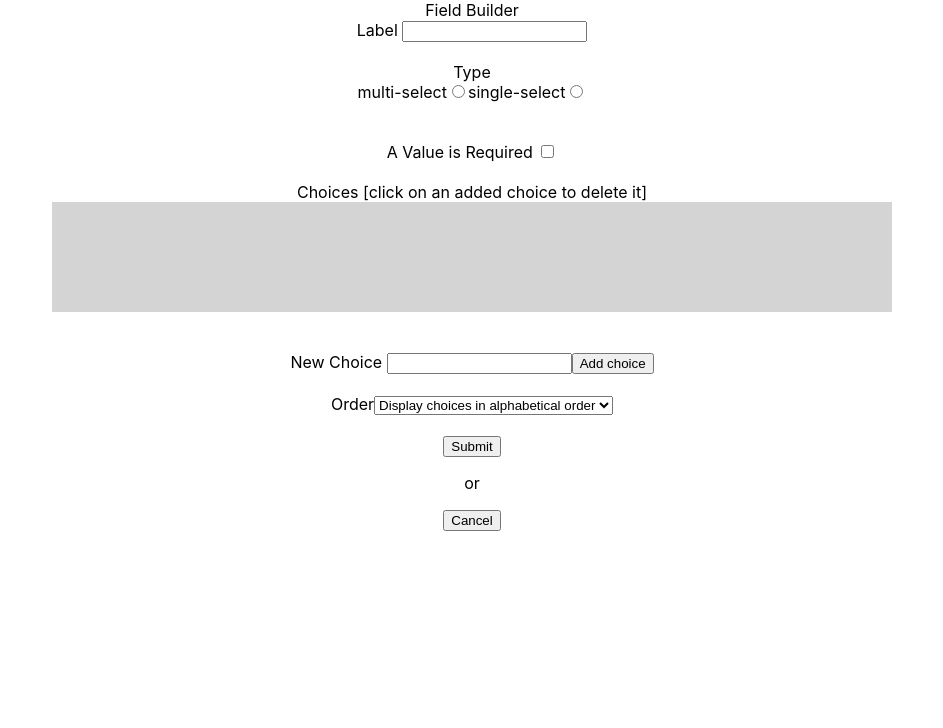
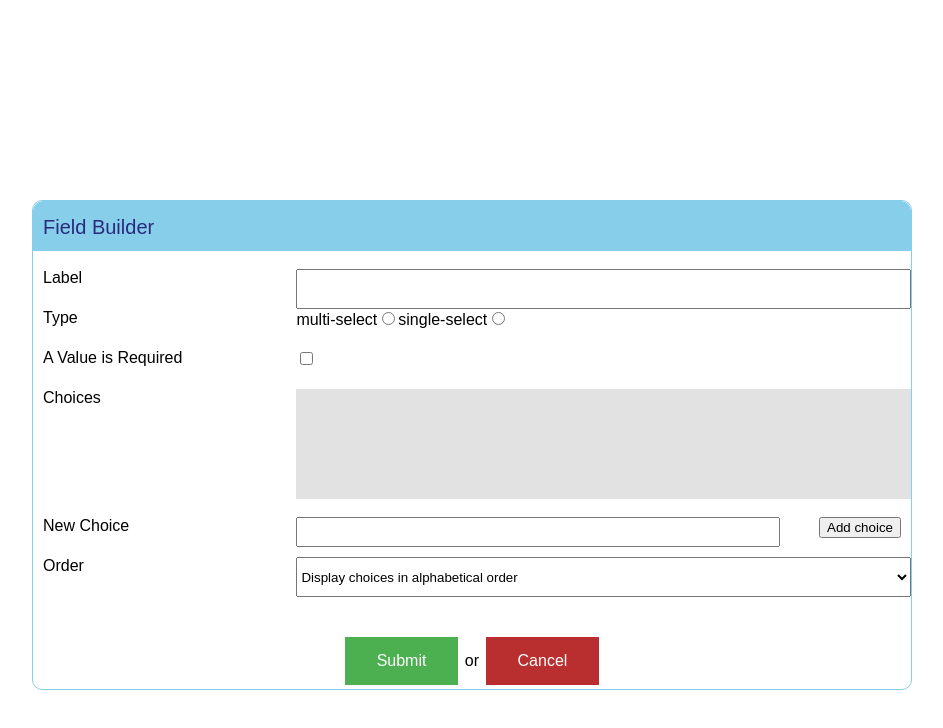
Before and after one commit to shuyuan6/FieldBuilder, a React (Create React App) app: page / in a window 1280 px wide. Shown: the top 728 px of the page, without its empty margins (168-1111 px from the left). Built offline with nearby package versions, Linux system fonts and the light colour scheme.

Commit message:
Add css.

```diff
--- a/src/App.css
+++ b/src/App.css
@@ -1,4 +1,87 @@
-.App {
+* {
+  box-sizing: border-box;
+}
+
+.container {
+  background: white;
+  border: 1px solid skyblue;
+  border-radius: 10px;
+  gap: 20px;
+  font-family: Arial, Helvetica, sans-serif;
+  margin: 200px;
+}
+
+.fieldBuilder {
+  border-top-left-radius: 10px;
+  border-top-right-radius: 10px;
+  background: skyblue;
+  height: 50px;
+  vertical-align: end;
+  font: bold;
+  border: none;
+  color: rgb(43, 43, 126);
+  padding: 15px 10px;
+  text-align: left;
+  text-decoration: none;
+  font-size: 20px;
+  cursor: pointer;
+}
+
+.leftColumn {
+  padding-left: 10px;
+  float: left;
+  width: 30%;
+  height: 40px;
+}
+
+.rightColumn {
+  float: left;
+  width: 70%;
+  height: 40px;
+  padding-right: 10px;
+}
+
+.row:after {
+  content: "";
+  display: table;
+  clear: both;
+}
+
+.submissonButton {
+  background-color: #4caf50;
+  border: none;
+  color: white;
+  padding: 15px 32px;
+  text-align: center;
+  text-decoration: none;
+  display: inline-block;
+  font-size: 16px;
+  margin: 4px 2px;
+  cursor: pointer;
+}
+
+.cancelButton {
+  background-color: #b92e2e;
+  border: none;
+  color: white;
+  padding: 15px 32px;
+  text-align: center;
+  text-decoration: none;
+  display: inline-block;
+  font-size: 16px;
+  margin: 4px 2px;
+  cursor: pointer;
+}
+
+.addChoiceButton {
+  float: right;
+}
+
+.newChoiceTextField {
+  width: 80%;
+  height: 30px;
+}
+.add .App {
   text-align: center;
 }
 
@@ -18,13 +101,12 @@
 }
 
 .choices {
-  background-color: rgb(212, 212, 212);
-  width: 800px;
+  background-color: rgb(226, 226, 226);
   height: 110px;
-  min-height:101%;
+  min-height: 101%;
   overflow-y: scroll;
   margin: auto;
-  list-style-type:none;
+  list-style-type: none;
 }
 
 ::-webkit-scrollbar {
@@ -34,8 +116,8 @@
 
 ::-webkit-scrollbar-thumb {
   border-radius: 5px;
-  background-color: rgba(0,0,0,.5);
-  -webkit-box-shadow: 0 0 1px rgba(255,255,255,.5);
+  background-color: rgba(0, 0, 0, 0.5);
+  -webkit-box-shadow: 0 0 1px rgba(255, 255, 255, 0.5);
 }
 
 .App-header {
--- a/src/App.js
+++ b/src/App.js
@@ -1,7 +1,7 @@
 import logo from './logo.svg';
-import './App.css';
 import React from 'react';
-
+import "./App.css";
+//import styles from "./App.css";
 const initialState = {
   choices: [],
   defaultChoice: '',
@@ -30,6 +30,7 @@ class App extends React.Component {
     this.handleOrderChange = this.handleOrderChange.bind(this)
     this.handleDeleteChoiceClicked = this.handleDeleteChoiceClicked.bind(this)
     this.handleSetDefaultChoiceClicked = this.handleSetDefaultChoiceClicked.bind(this)
+
   }
 
   async sendPostRequest(input) {
@@ -53,7 +54,7 @@ class App extends React.Component {
 
   handleDeleteChoiceClicked(e, item) {
     const toBeDeletedChoice = item
-    console.log(`Delte Choice clicked for [${toBeDeletedChoice}] ${typeof(toBeDeletedChoice)}`)
+    console.log(`Delete Choice clicked for [${toBeDeletedChoice}] ${typeof(toBeDeletedChoice)}`)
     var array = [...this.state.choices];
     var index = array.indexOf(toBeDeletedChoice)
 
@@ -133,74 +134,87 @@ class App extends React.Component {
 
     })
   };
-
+  /*
+<label className='column'>Label </label>
+          <input className='column' type="text" value={this.state.label} onChange={this.handleLabelTextChanged}/>
+          */
   render() {
     return (
-    <div className="App">
+    <div className='container'>
 
-      <div className="field-builder-title">
+      <div className='fieldBuilder'>
         Field Builder
       </div>
-
-      <div className="field-builder-body">
-        <label>Label </label>
-        <input type="text" value={this.state.label} onChange={this.handleLabelTextChanged}/>
-        <br/>
       <br/>
 
-        <label>Type </label>
-        <div onChange={this.handleTypeSelected}>
+      <div>
+        <div className='row'>
+          <label className='leftColumn'> Label </label>
+          <input className='rightColumn' type="text" value={this.state.label} onChange={this.handleLabelTextChanged}/>
+        </div>
+
+        <div className='row'>
+          <label className='leftColumn'>Type </label>
+          <div className='rightColumn' onChange={this.handleTypeSelected}>
             <label>multi-select</label>
             <input type="radio" id="multi-select" name="select-type" value="multi-select"/>
             <label>single-select</label>
             <input type="radio" id="single-select" name="select-type" value="single-select"/>
           </div>
-        <br/>
-        <br/>
+        </div>
 
-        <label>A Value is Required </label>
+        <div className='row'>
+          <label className='leftColumn'>A Value is Required </label>
           <input type="checkbox" id="value-required" onChange={this.handleValueRequiredChecked} checked={this.state.valueRequired}></input>
-        <br/>
-        <br/>
+        </div>
 
-        <label>Choices [click on an added choice to delete it]</label>
-        <ul className="choices">
+        <div className='row'>
+          <label className='leftColumn'>Choices</label>
+          <ul className='rightColumn' className='choices'>
             {this.state.choices.map(item =>
               this.state.defaultChoice === item ?
+
                 <li key={item}>
-                <p className='inner'><b> {item}</b></p>
                   <button className='inner' value={item} onClick={e => this.handleDeleteChoiceClicked(e, item)} className="clickChoiceBox">delete</button>
                   <button className='inner' value={item} onClick={e => this.handleSetDefaultChoiceClicked(e, item)} className="clickChoiceBox">set as default</button>
+                  <p className='inner'><b> {item}</b></p>
+                </li>
 
-              </li>
               : <li key={item}>
-                <p className='inner'> {item} </p>
                   <button className='inner' value={item} onClick={e => this.handleDeleteChoiceClicked(e, item)} className="clickChoiceBox"> delete</button>
                   <button className='inner' value={item} onClick={e => this.handleSetDefaultChoiceClicked(e, item)} className="clickChoiceBox">set as default</button>
+                  <p className='inner'> {item} </p>
                 </li>
             )}
           </ul>
-        <br/>
+        </div>
         <br/>
 
-        <label >New Choice </label>
-        <input value={this.state.newChoice} onChange={this.handleNewChoiceTextChanged} type="text"/>
-        <button type="button" onClick={this.handleAddChoiceClicked}> Add choice</button>
-        <br/>
-        <br/>
+        <div className='row'>
+          <label className='leftColumn' >New Choice </label>
+          <div className='rightColumn'>
+            <input className='newChoiceTextField' value={this.state.newChoice} onChange={this.handleNewChoiceTextChanged} type="text"/>
+            <button className='addChoiceButton' type="button" onClick={this.handleAddChoiceClicked}> Add choice</button>
+          </div>
+        </div>
 
-        <label >Order</label>
-        <select onChange={this.handleOrderChange}>
+        <div className='row'>
+          <label className='leftColumn'>Order</label>
+          <select className='rightColumn' onChange={this.handleOrderChange}>
             <option value="alphabetical">Display choices in alphabetical order</option>
             <option value="reverse-alphabetical">Display choices in reverse order</option>
             <option value="random">Display choices in random order</option>
           </select>
+        </div>
+
         <br/><br/>
-
-        <button type="button" name="submit-button" onClick={this.handleSubmitClicked}> Submit</button>
-        <p> or </p>
-        <button type="button" name="cancel-button" onClick={this.handleCancelClicked}> Cancel</button>
-
+        <div className='row' >
+          <center>
+            <button className='submissonButton' type="button" name="submit-button" onClick={this.handleSubmitClicked}> Submit</button>
+            <p className='inner'> or </p>
+            <button className='cancelButton' type="button" name="cancel-button" onClick={this.handleCancelClicked}> Cancel</button>
+          </center>
+        </div>
       </div>
 
 
```
Lines whose indentation alone changed are shown as unchanged.
